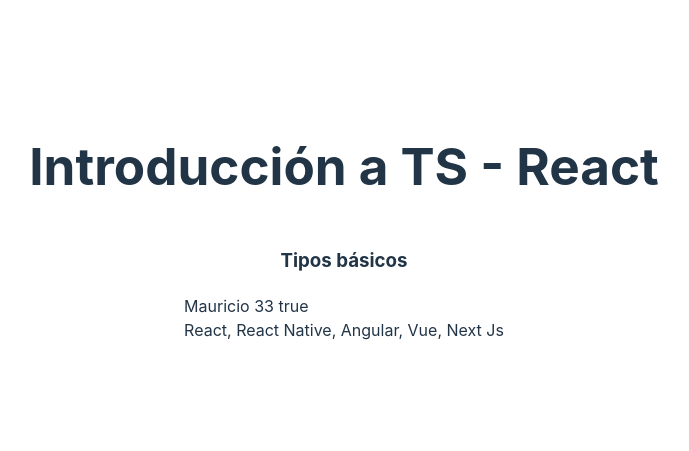
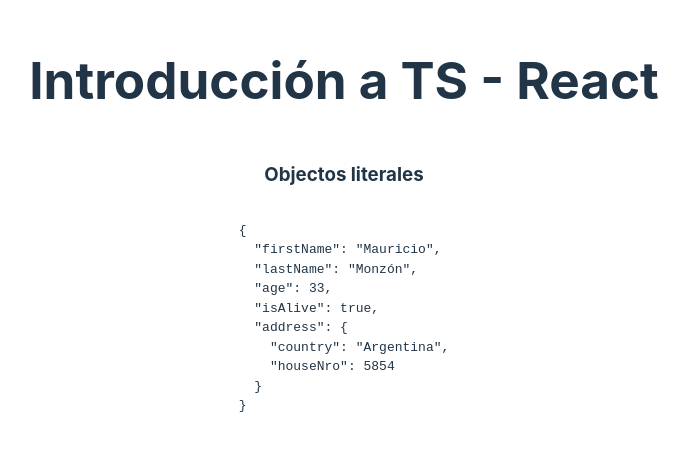
Before and after one commit to Majomon/01-ReactNative, a React (Vite) app in the folder 01-react-fundation/: page / in a window 1280 px wide. Shown: the part 177-628 px from the top of the page, without its empty margins (296-985 px from the left). Built offline with nearby package versions, Linux system fonts and the light colour scheme.

Commit message:
Objetos literales

```diff
--- a/01-react-fundation/src/App.tsx
+++ b/01-react-fundation/src/App.tsx
@@ -1,10 +1,11 @@
-import { BasicTypes } from "./typescript";
+import { /* BasicTypes, */ ObjectLiterals } from "./typescript";
 
 function App() {
   return (
     <main>
       <h1>Introducción a TS - React</h1>
-      <BasicTypes />
+      {/*  <BasicTypes /> */}
+      <ObjectLiterals />
     </main>
   );
 }
--- /dev/null
+++ b/01-react-fundation/src/typescript/ObjectLiterals.tsx
@@ -0,0 +1,32 @@
+interface Person {
+  firstName: string;
+  lastName: string;
+  age: number;
+  address: Address;
+  isAlive?: boolean; // optional property
+}
+
+interface Address {
+  country: string;
+  houseNro: number;
+}
+
+export const ObjectLiterals = () => {
+  const person: Person = {
+    firstName: "Mauricio",
+    lastName: "Monzón",
+    age: 33,
+    isAlive: true,
+    address: {
+      country: "Argentina",
+      houseNro: 5854,
+    },
+  };
+
+  return (
+    <>
+      <h3>Objectos literales</h3>
+      <pre>{JSON.stringify(person, null, 2)}</pre>
+    </>
+  );
+};
--- a/01-react-fundation/src/typescript/index.ts
+++ b/01-react-fundation/src/typescript/index.ts
@@ -1 +1,2 @@
 export * from "./BasicTypes";
+export * from "./ObjectLiterals";
```
